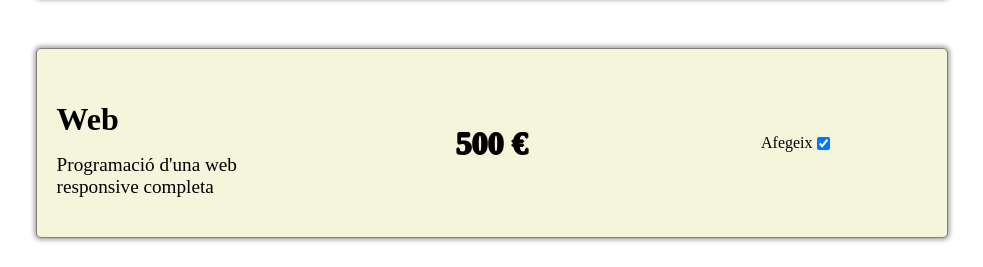
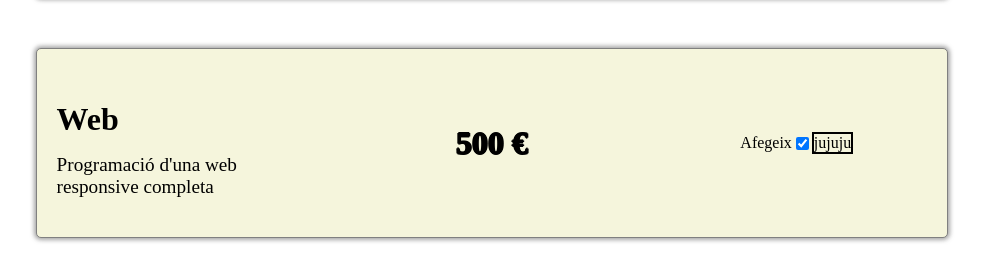
Before and after one commit to MSG-DEVELOPER/ITACADEMY-S6-REACT_EXTENSION_BASIC, a React app: page / in a window 1280 px wide. Both pictures are taken after a click on the checkbox 971 px from the left and 893 px from the top of the page. Shown: the part 750-1017 px from the top of the page, without its empty margins (148-1131 px from the left). Built offline with nearby package versions, Linux system fonts and the light colour scheme; the HTML template or start-up script is replaced by a standard one.

Commit message:
basic functionality for render de Web's sub-menú when you check the checkbox

```diff
--- a/src/components/ServicesBox/CardService/CardService.tsx
+++ b/src/components/ServicesBox/CardService/CardService.tsx
@@ -6,32 +6,36 @@ import { Card_Seccion1_p1 } from "./CardService.style";
 import { Card_Seccion1_p2 } from "./CardService.style";
 
 
-import { useContext } from "react";
+import { useContext, useState, type ReactNode } from "react";
 import { ContextTotalPrice } from "../../ServicesBox/ServicesBox";
 import { ContextSetTotalPrice } from "../../ServicesBox/ServicesBox";
+import WebChildren from "../WebChildren/WebChildren";
 
 interface CardProps {
   service: string;
   description: string;
   price:number;
+  children?:ReactNode;
 }
 
 function CardService(props: CardProps) {
 
   const totalPrice = useContext(ContextTotalPrice);
   const setTotalPrice = useContext(ContextSetTotalPrice);
+  const [renderChildren,setRenderChildren]=useState(false);
 
-  function incrementa(event: React.MouseEvent<HTMLInputElement>,price:number) {
+  function HandleCheck(event: React.MouseEvent<HTMLInputElement>,price:number) {
 
      const target = event.target as HTMLInputElement;
 
     if(target.checked && setTotalPrice){
 
     setTotalPrice(totalPrice + price);
+    setRenderChildren(true);
 
     } else if (!target.checked && setTotalPrice){
       setTotalPrice(totalPrice - price);
-
+       setRenderChildren(false);
     }
 
 
@@ -39,7 +43,7 @@ function CardService(props: CardProps) {
   }
 
   return (
-    <Card>
+    <Card >
       <Card_Seccion1>
         <Card_Seccion1_p1>{props.service}</Card_Seccion1_p1>
         <Card_Seccion1_p2> {props.description}</Card_Seccion1_p2>
@@ -47,8 +51,10 @@ function CardService(props: CardProps) {
       <Card_Seccion2>{props.price} €</Card_Seccion2>
       <Card_Seccion3>
         <label htmlFor="checkAñadir">Afegeix</label>
-        <input type="checkbox" id="checkAñadir" onClick={(event)=>incrementa(event , props.price)} />
+        <input type="checkbox" id="checkAñadir" onClick={(event)=>HandleCheck(event , props.price)} />
+        {renderChildren && props.children}
       </Card_Seccion3>
+
 
     </Card>
   );
--- a/src/components/ServicesBox/ServicesBox.tsx
+++ b/src/components/ServicesBox/ServicesBox.tsx
@@ -1,7 +1,10 @@
+import CardService from "./CardService/CardService";
+import WebChildren from "./WebChildren/WebChildren";
+
 import { Main } from "./ServicesBox.style";
 import { ShowTotal } from "./ServicesBox.style";
 import { BoxTotalPrice } from "./ServicesBox.style";
-import CardService from "./CardService/CardService";
+
 import { createContext } from "react";
 import { useState } from "react";
 import { Dispatch, SetStateAction } from "react";
@@ -24,13 +27,15 @@ function ServicesBox() {
         <ContextTotalPrice.Provider value={totalPrice}>
           <CardService service="Seo" description={Desc} price={300} />
           <CardService service="Ads" description={Desc} price={400} />
-          <CardService service="Web" description={Desc} price={500} />
+          <CardService service="Web" description={Desc} price={500}>
+            <WebChildren/>
+          </CardService>
         </ContextTotalPrice.Provider>
       </ContextSetTotalPrice.Provider>
       <br />
 
       <BoxTotalPrice>
-         <ShowTotal> PREU PRESSUPOSTAT: {totalPrice} €</ShowTotal>
+        <ShowTotal> PREU PRESSUPOSTAT: {totalPrice} €</ShowTotal>
       </BoxTotalPrice>
     </Main>
   );
--- /dev/null
+++ b/src/components/ServicesBox/WebChildren/WebChildren.style.tsx
@@ -0,0 +1,5 @@
+import styled from "styled-components";
+
+export const Main = styled.div`
+border: 2px solid black;
+`
--- /dev/null
+++ b/src/components/ServicesBox/WebChildren/WebChildren.tsx
@@ -0,0 +1,10 @@
+import { Main } from "./WebChildren.style";
+
+
+function WebChildren() {
+  return (
+    <Main>jujuju</Main>
+  )
+}
+
+export default WebChildren
```
